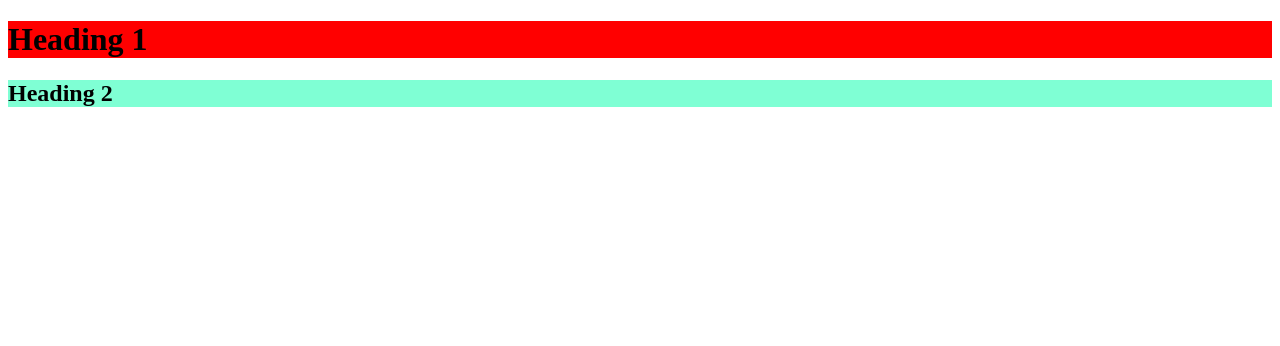
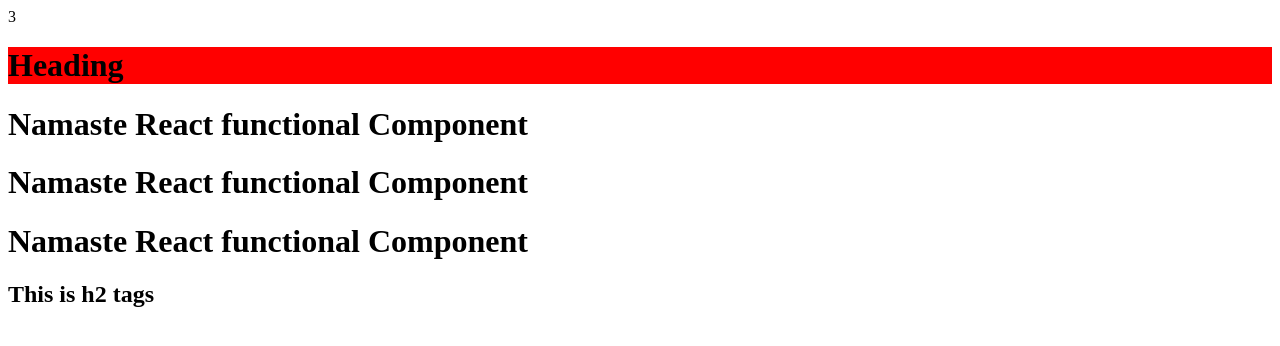
Before and after one commit to mkv-mkverma/namaste-react, a React app in the folder chapter-02/: page / in a window 1280 px wide. Built offline with nearby package versions, Linux system fonts and the light colour scheme.

Commit message:
chapter 03

```diff
--- a/chapter-02/app.js
+++ b/chapter-02/app.js
@@ -2,23 +2,42 @@
 import ReactDOM from "react-dom/client";
 
 const root = ReactDOM.createRoot(document.getElementById("root"));
-const heading1 = React.createElement(
-  "h1",
-  { id: "heading1", className: "bg-danger" },
-  "Heading 1"
-);
-const heading2 = React.createElement(
-  "h2",
-  { id: "heading2", className: "bg-primary" },
-  "Heading 2"
+
+//* React.createElement => Object => HTML(DOM)
+//* JSX ??
+
+// React Element
+const heading = (
+  <h1 id="heading" className="bg-danger" key="h" tabIndex="1">
+    Heading
+  </h1>
 );
 
-//* we can put anything inside props
-// const container = React.createElement('element',{props}, 'text')
+// React Components
+// - Functional - NEW
+// Name start with capital letter
+// Functional component is a normal function and returns react element
+// const HeaderComponent1 = () => { return react elements };
+// - Class Based Component - OLDß
 
-const container = React.createElement("div", { className: "container" }, [
-  heading1,
-  heading2,
-]);
+const HeaderComponent1 = () => {
+  return <h1>Namaste React functional Component</h1>;
+};
 
-root.render(container);
+const HeaderComponent2 = () => (
+  <div>
+    {/* any js syntax we can write */}
+    {1 + 2}
+    {heading}
+    {HeaderComponent1()}
+    <HeaderComponent1 />
+    <h1>Namaste React functional Component</h1>
+    <h2>This is h2 tags</h2>
+  </div>
+);
+
+root.render(<HeaderComponent2 />); // react component
+
+// Cross Side Scripting Attack
+// JS JSX is very scure
+// {any js code we put it santize it}
--- a/chapter-02/index.html
+++ b/chapter-02/index.html
@@ -5,7 +5,7 @@
     <meta http-equiv="X-UA-Compatible" content="IE=edge" />
     <meta name="viewport" content="width=device-width, initial-scale=1.0" />
     <link rel="stylesheet" href="style.css" />
-    <title>Document</title>
+    <title>Namaste React</title>
   </head>
   <body>
     <div id="root">Not Rendered</div>
--- a/chapter-02/package.json
+++ b/chapter-02/package.json
@@ -3,6 +3,8 @@
   "version": "1.0.0",
   "description": "This is live React course",
   "scripts": {
+    "start": "parcel index.html",
+    "build": "parcel build index.html",
     "test": "jest"
   },
   "repository": {
@@ -19,6 +21,8 @@
   },
   "homepage": "https://github.com/mkv-mkverma/namaste-react#readme",
   "devDependencies": {
+    "@babel/core": "^7.20.12",
+    "babel-plugin-transform-remove-console": "^6.9.4",
     "parcel": "^2.8.3",
     "process": "^0.11.10"
   },
```
Also changed, not shown: chapter-02/.babelrc (added), 1 other file.
